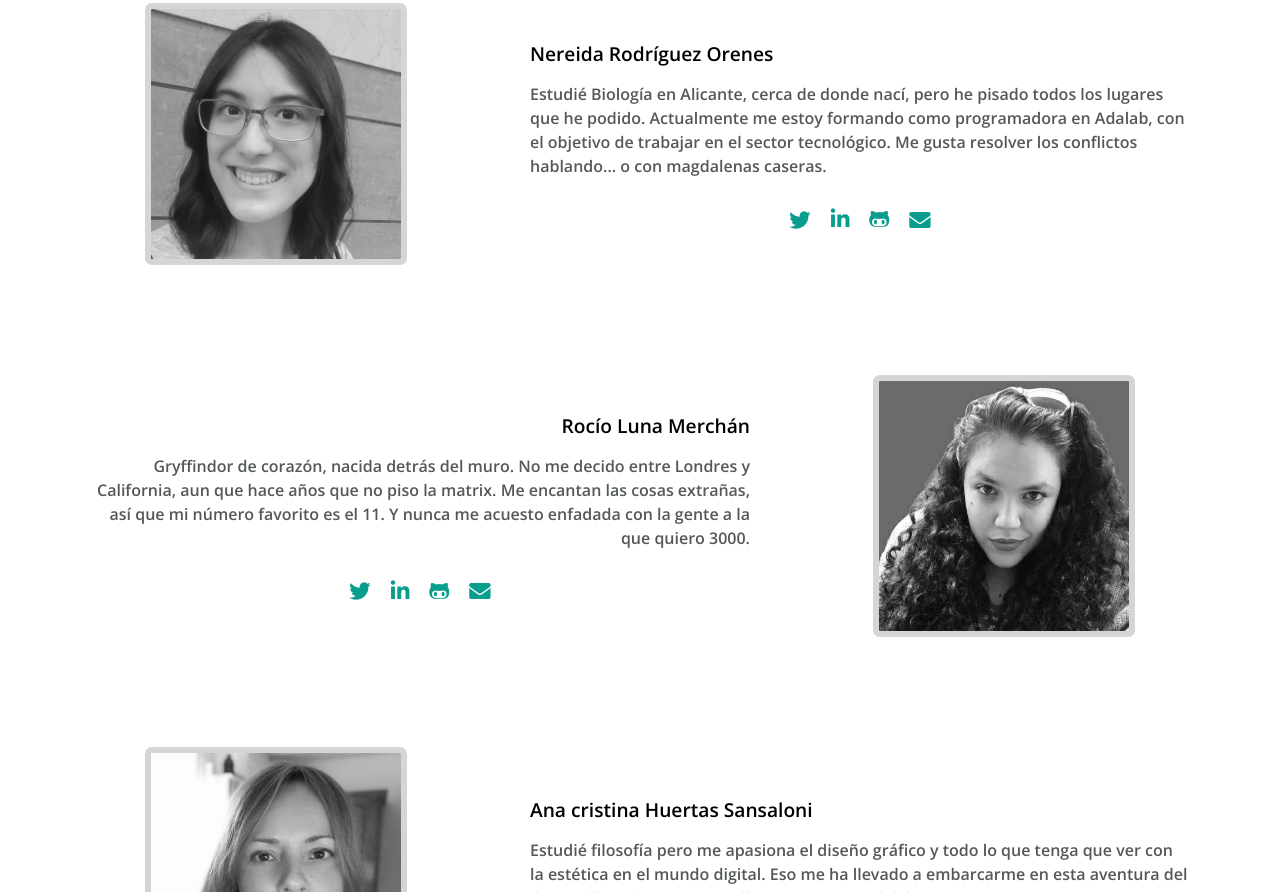
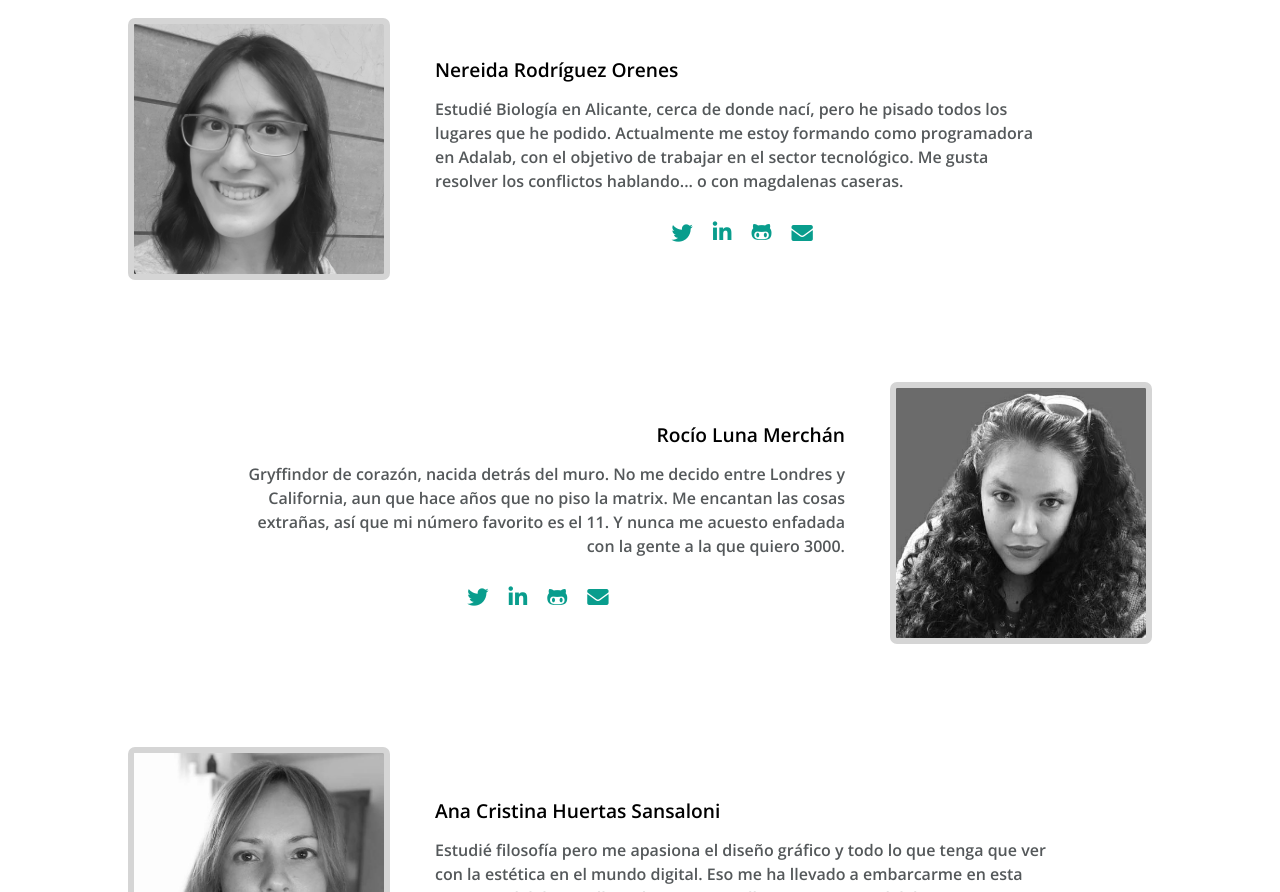
Before and after one commit to Adalab/project-promo-q-module-1-team-5, a website: page src/html/index.html in a window 1280 px wide. Shown: the part 1908-2800 px from the top of the page. Drawn offline with nearby package versions, Linux system fonts and the light colour scheme; files that its build step writes are made by us from their sources; files whose address does not match are found by name.

Commit message:
Repair Who responsive

```diff
--- a/src/html/partials/who.html
+++ b/src/html/partials/who.html
@@ -1,5 +1,4 @@
-<section id="who" class="who">
-  <div  class="container" >
+<section id="who" class="who container">
   <h2 class="who-we-are">QUIÉNES SOMOS</h2>
 
   <article class="personal">
@@ -29,7 +28,7 @@
   </article>
 
   <article class="personal personal-right">
-      <img src="./assets/images/Tatiana.jpg" alt="Tatiana" class="frame"/>
+    <img src="./assets/images/Tatiana.jpg" alt="Tatiana" class="frame" />
     <section class="ladob">
       <p class="Names">Tatiana Nazarova</p>
       <p class="text-who">
@@ -64,9 +63,7 @@
       </p>
       <div class="icon">
         <i class="fab fa-twitter fa-lg" style="color: #099d8d"></i>
-            <a
-              href="https://www.linkedin.com/in/nereida-rodr%C3%ADguez-orenes-b20a09235/"
-            >
+        <a href="https://www.linkedin.com/in/nereida-rodr%C3%ADguez-orenes-b20a09235/">
           <i class="fab fa-linkedin-in fa-lg" style="color: #099d8d"></i>
         </a>
         <a href="https://github.com/NereidaRO">
@@ -91,9 +88,7 @@
         <a href="https://twitter.com/RoxMoon16">
           <i class="fab fa-twitter fa-lg" style="color: #099d8d"></i>
         </a>
-            <a
-              href=" https://www.linkedin.com/in/roc%C3%ADo-luna-merch%C3%A1n-6779601b8/"
-            >
+        <a href=" https://www.linkedin.com/in/roc%C3%ADo-luna-merch%C3%A1n-6779601b8/">
           <i class="fab fa-linkedin-in fa-lg" style="color: #099d8d"></i>
         </a>
         <a href="https://github.com/LunaRocio">
@@ -108,13 +103,9 @@
   </article>
 
   <article class="personal">
-          <img
-            src="./assets/images/Ana_Cristina_Huertas_Sansaloni.jpg"
-            alt="Ana-Cristina"
-            class="frame"
-          />
+    <img src="./assets/images/Ana_Cristina_Huertas_Sansaloni.jpg" alt="Ana-Cristina" class="frame" />
     <section class="ladoa">
-            <p class="Names">Ana cristina Huertas Sansaloni</p>
+      <p class="Names">Ana Cristina Huertas Sansaloni</p>
       <p class="text-who">
         Estudié filosofía pero me apasiona el diseño gráfico y todo lo que
         tenga que ver con la estética en el mundo digital. Eso me ha llevado
@@ -136,5 +127,5 @@
     </section>
 
   </article>
-</div>
+
 </section>
--- a/src/scss/core/_variables.scss
+++ b/src/scss/core/_variables.scss
@@ -7,13 +7,5 @@
     $color-detail-light: #b8b8b980;
 
     .container {
-      padding: 0 15px;
-
-      @media all and (min-width:768px) {
-        padding: 0 45px;
-      }
-
-      @media all and (min-width:1200px) {
-        padding: 0 90px;
-      }
+      padding: 0 10vw;
     }
--- a/src/scss/layout/_footer.scss
+++ b/src/scss/layout/_footer.scss
@@ -1,5 +1,6 @@
 .footer {
-  padding: 50px 0px;
+  padding-top: 50px;
+  padding-bottom: 50px;
   display: flex;
   flex-direction: column;
   justify-content: center;
--- a/src/scss/layout/_who.scss
+++ b/src/scss/layout/_who.scss
@@ -9,11 +9,20 @@
   text-align: center;
   align-items: center;
   position: relative;
+  padding-bottom: 50px;
+
+  @media all and (min-width: 768px) {
+    gap: 30px;
+  }
+
+  @media all and (min-width: 1200px) {
+    gap: 45px;
+    padding-bottom: 0;
+  }
 }
 
 .Names {
-    font-family:"Open Sans", sans-serif;
-
+  font-family: "Open Sans", sans-serif;
   color: $color-text-secondary;
   font-weight: 100;
   font-size: 1.2rem;
@@ -22,7 +31,7 @@
 }
 
 .text-who {
-    font-family:"Open Sans", sans-serif;
+  font-family: "Open Sans", sans-serif;
   color: $color-text-primary;
   font-size: 1rem;
   line-height: 1.5;
@@ -41,7 +50,7 @@
 }
 
 .frame {
-    margin: 5%;
+  margin: 5% 0;
   width: 250px;
   height: 250px;
   border: 6px solid #d5d5d5;
@@ -55,25 +64,28 @@
   align-items: center;
   gap: 20px;
 }
+
 .fab fa-twitter {
   width: 30px;
   height: 80px;
   color: $color-principal;
 }
 
-  @media all and (min-width:768px){
+@media all and (min-width:768px) {
   .personal {
     flex-direction: row;
-      justify-content: space-between;
     flex-wrap: nowrap;
   }
-    .personal-right{
+
+  .personal-right {
     flex-direction: row-reverse;
   }
+
   .ladoa {
     max-width: 60%;
     text-align: left;
   }
+
   .ladob {
     max-width: 60%;
     text-align: right;
```
Lines whose indentation alone changed are shown as unchanged.
